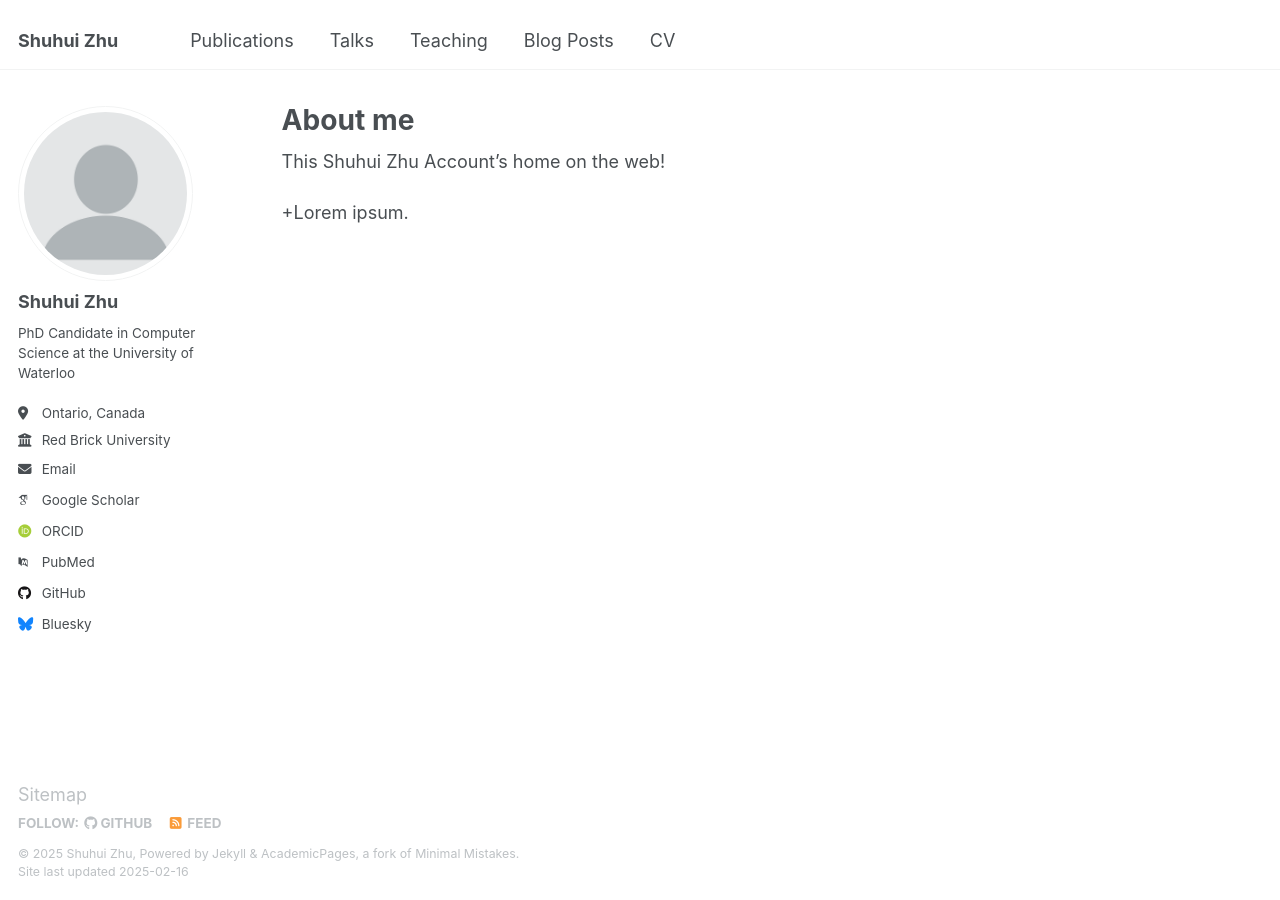
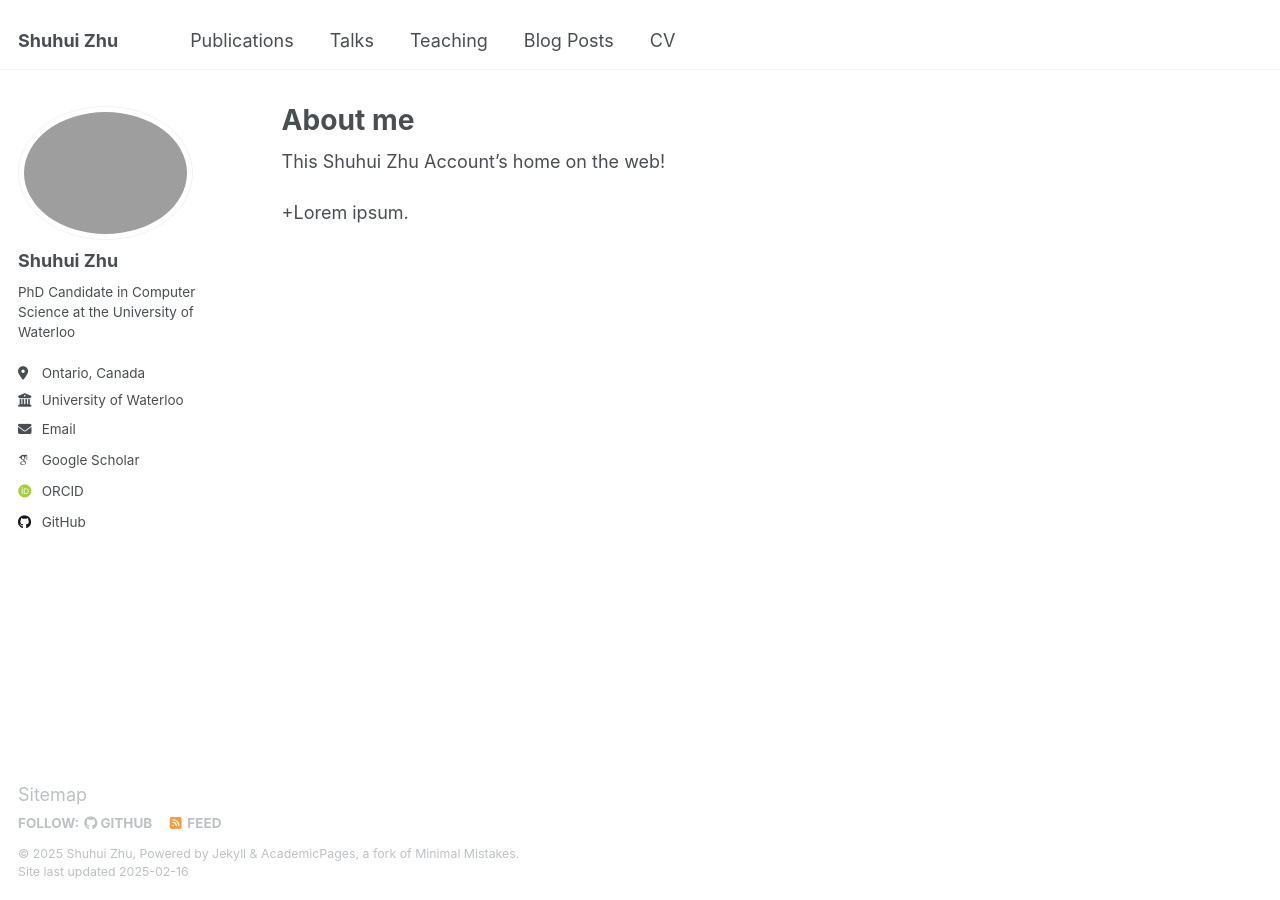
Before and after one commit to shuhui-zhu/shuhui-zhu.github.io, a Jekyll site: the page built from _pages/about.md, in a window 1280 px wide. Built offline with Jekyll 4.4.1, drawn with Linux system fonts in a browser that asks for light colours; some web fonts are replaced.

Commit message:
modify config

```diff
--- a/_config.yml
+++ b/_config.yml
@@ -22,14 +22,14 @@ repository               : "shuhui-zhu.github.io"
 #               Additional customization can be done by editing /_includes/author-profile.html
 author:
   # Biographic information
-  avatar           : "profile.png"
+  avatar           : "headshot_light.png"
   name             : "Shuhui Zhu"
   pronouns         : # example: "she/her"
   bio              : "PhD Candidate in Computer Science at the University of Waterloo"
   location         : "Ontario, Canada"
-  employer         : "Red Brick University"
+  employer         : "University of Waterloo"
   uri              : # URL
-  email            : "none@example.org"
+  email            : "shuhui.zhu@uwaterloo.ca"
 
   # Academic websites
   arxiv            : # URL - Update with the correct link to your profile
@@ -37,7 +37,7 @@ author:
   impactstory      : # URL
   orcid            : "https://orcid.org/0009-0004-0154-0065"
   semantic         : # URL
-  pubmed           : "https://www.ncbi.nlm.nih.gov/pubmed/?term=john+snow"
+  # pubmed           : "https://www.ncbi.nlm.nih.gov/pubmed/?term=john+snow"
   researchgate     : # URL
   scopus           : # URL
 
@@ -50,7 +50,7 @@ author:
   stackoverflow    : # User number or user number and name (i.e., use "1" or "1/jeff-atwood")
 
   # Social media
-  bluesky          : "bsky.app" # Replace this with you Bluesky username
+  # bluesky          : "bsky.app" # Replace this with you Bluesky username
   facebook         : # Username
   flickr           : # Username
   foursquare       : # Username
```
Also changed, not shown: 1 other file.
